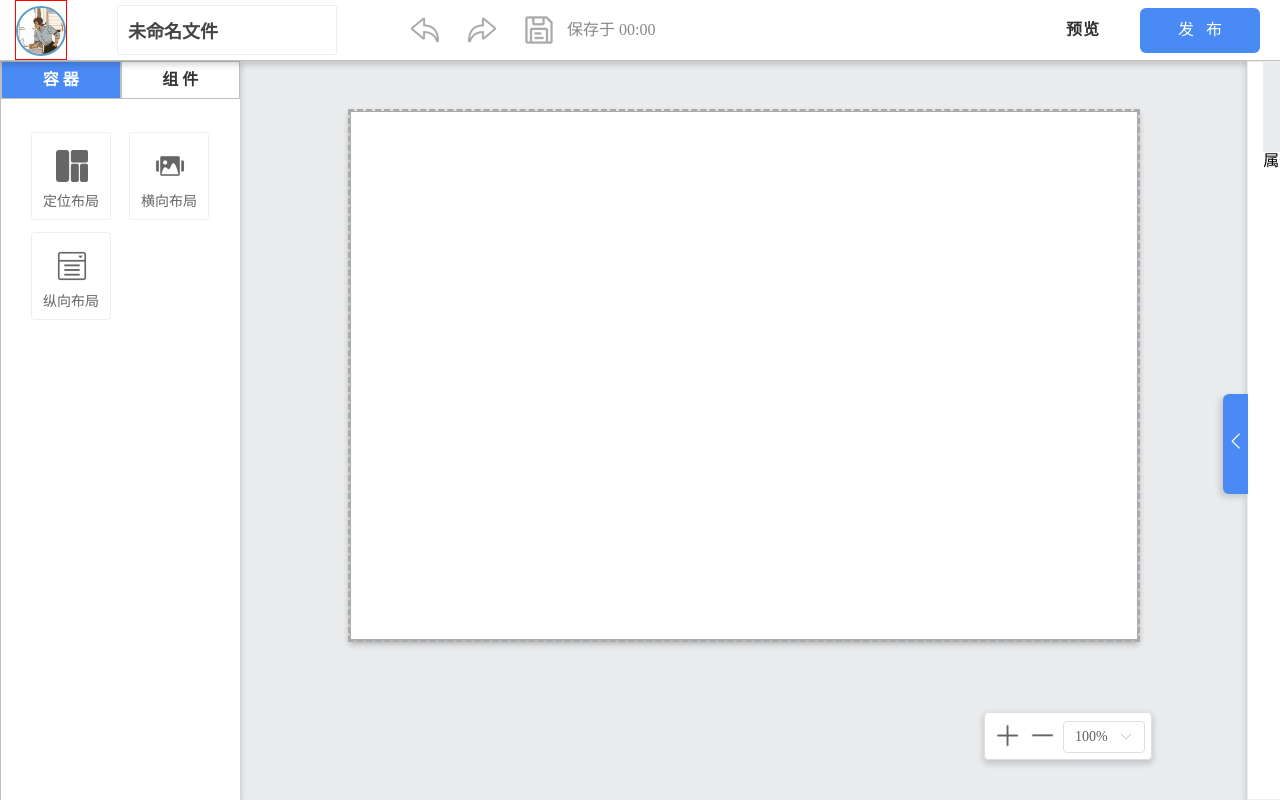
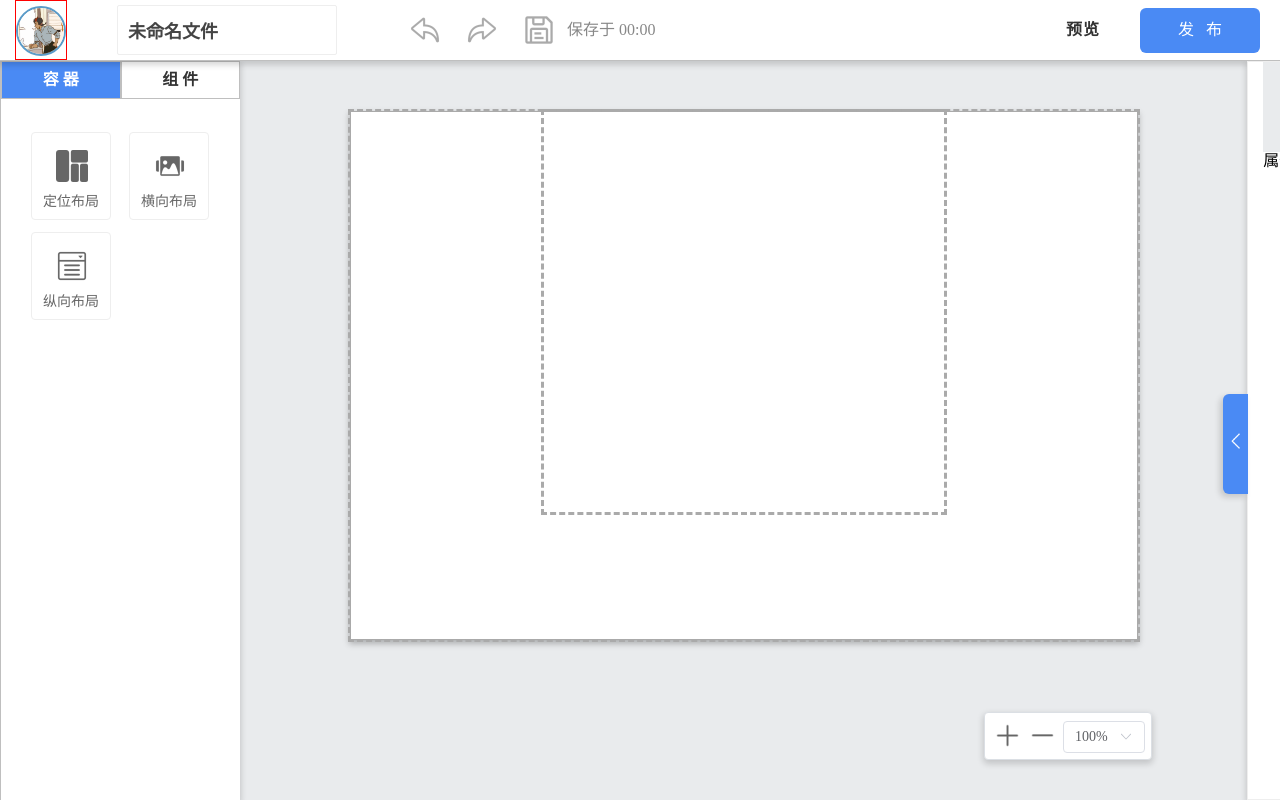
Before and after one commit to Runningsnails12/SelfDesign, a Vue app: page /projectEdit/1 in a window 1280 px wide. Both pictures are taken after a click on the item "定位布局". Built offline with nearby package versions, Linux system fonts and the light colour scheme.

Commit message:
scope: fix letters spelling bug in layout-transforms

```diff
--- a/src/components/UserComponent/UserLayoutHorizontal.vue
+++ b/src/components/UserComponent/UserLayoutHorizontal.vue
@@ -1,5 +1,5 @@
 <template>
-  <div class="container" :class="{active: isActive}" style="position: relative">
+  <div class="container" :class="{active: isActive}">
     <component-decorator
       v-for="child in myChildren"
       :key="child.id"
@@ -11,8 +11,10 @@
         :is="componentMap.get(child.tag)"
         v-bind="data"
         :id="'component' + child.id"
-        style="position: relative; user-select: none"
-        :style="child.tempStyle"
+        :style="[child.tempStyle,{
+          position: 'relative',
+          'user-select': 'none'
+        }]"
       />
     </component-decorator>
   </div>
@@ -70,6 +72,7 @@ export default {
 
 <style scoped>
 .container {
+  position: relative;
   display: flex;
   justify-content: v-bind(justifyContent);
   align-items: v-bind(alignItems);
--- a/src/components/UserComponent/UserLayoutPosition.vue
+++ b/src/components/UserComponent/UserLayoutPosition.vue
@@ -1,19 +1,77 @@
 <template>
-  <div>
-
+  <div class="container" :class="{active: isActive}">
+    <component-decorator
+      v-for="child in myChildren"
+      :key="child.id"
+      :id="child.id"
+      v-slot="{ data }"
+    >
+      <component
+        @click.stop
+        :is="componentMap.get(child.tag)"
+        v-bind="data"
+        :id="'component' + child.id"
+        :style="[
+          child.tempStyle,
+          {
+            position: 'absolute',
+            'user-select': 'none',
+          },
+        ]"
+      />
+    </component-decorator>
   </div>
 </template>
 
 <script>
+import {toRefs} from '@vue/reactivity';
+import {useStore} from 'vuex';
+import {computed} from 'vue';
+import componentMap from './componentMap';
 export default {
-  setup () {
+  name: 'UserLayoutPosition',
+  props: {
+    componentId: {
+      type: Number,
+      required: true,
+    },
+    myChildren: {
+      type: Array,
+      default: [],
+    },
+    width: {
+      type: [String, Number, null],
+      default: '400px',
+    },
+    height: {
+      type: [String, Number, null],
+      default: '400px',
+    },
+  },
 
-
-    return {}
-  }
+  setup(props) {
+     const { componentId } = toRefs(props)
+    const store = useStore()
+    let isActive = computed(
+      () => componentId.value === store.state.editPage.activeContainerId
+    )
+    return {
+      isActive,
+      componentMap,
+    }
+  },
 }
 </script>
 
-<style lang="scss" scoped>
+<style scoped>
+.container {
+  position: relative;
+  height: v-bind(height);
+  width: v-bind(width);
+  outline: dashed #aaa;
+}
 
+.active {
+  outline: #4A8AF4 solid 2px;
+}
 </style>
--- a/src/components/UserComponent/UserLayoutVertical.vue
+++ b/src/components/UserComponent/UserLayoutVertical.vue
@@ -2,7 +2,6 @@
   <div
     class="container"
     :class="{ active: isActive }"
-    style="position: relative"
   >
     <component-decorator
       v-for="child in myChildren"
@@ -15,8 +14,10 @@
         :is="componentMap.get(child.tag)"
         v-bind="data"
         :id="'component' + child.id"
-        style="position: relative; user-select: none"
-        :style="child.tempStyle"
+        :style="[child.tempStyle,{
+          position:'relative',
+          'user-select': 'none'
+        }]"
       />
     </component-decorator>
   </div>
@@ -73,6 +74,7 @@ export default {
 
 <style scoped>
 .container {
+  position: relative;
   display: flex;
   flex-direction: column;
   justify-content: v-bind(justifyContent);
--- a/src/components/UserComponent/transformers.js
+++ b/src/components/UserComponent/transformers.js
@@ -27,7 +27,7 @@ const userLayoutHorizontal = (raw) => {
     myChildren: raw.children,
     width: raw.style.width,
     height: raw.style.height,
-    justiyContent: raw.style.justifyContent ? raw.style.justifyContent : raw.style['justify-content'],
+    justifyContent: raw.style.justifyContent ? raw.style.justifyContent : raw.style['justify-content'],
     alignItems: raw.style.alignItems ? raw.style.alignItems : raw.style['align-items']
   };
 };
@@ -38,10 +38,21 @@ const userLayoutVertical = (raw) => {
     myChildren: raw.children,
     width: raw.style.width,
     height: raw.style.height,
-    justiyContent: raw.style.justifyContent ? raw.style.justifyContent : raw.style['justify-content'],
+    justifyContent: raw.style.justifyContent ? raw.style.justifyContent : raw.style['justify-content'],
     alignItems: raw.style.alignItems ? raw.style.alignItems : raw.style['align-items']
   };
 };
+
+const userLayoutPosition = (raw) => {
+  return {
+    componentId: raw.id,
+    myChildren: raw.children,
+    width: raw.style.width,
+    height: raw.style.height
+  };
+}
+
+
 
 /**
  * 在用到ComponentDecorator的那个组件setup里执行
@@ -56,7 +67,8 @@ const useUserComponentTransformer = () => {
       ['Text', userText],
       ['Button', userButton],
       ['HorizontalLayout',userLayoutHorizontal],
-      ['VerticalLayout', userLayoutVertical]
+      ['VerticalLayout', userLayoutVertical],
+      ['PositionLayout', userLayoutPosition]
     ])
   );
 };
--- a/src/main.js
+++ b/src/main.js
@@ -9,7 +9,7 @@ import UserImage from './components/UserComponent/UserImage.vue';
 import UserText from './components/UserComponent/UserText.vue';
 import UserLayoutVertical from './components/UserComponent/UserLayoutVertical.vue';
 import UserLayoutHorizontal from './components/UserComponent/UserLayoutHorizontal.vue';
-
+import UserLayoutPosition from './components/UserComponent/UserLayoutPosition.vue'
 
 
 const app = createApp(App);
@@ -18,6 +18,7 @@ app.component(UserImage.name,UserImage);
 app.component(UserText.name,UserText);
 app.component(UserLayoutHorizontal.name,UserLayoutHorizontal);
 app.component(UserLayoutVertical.name,UserLayoutVertical);
+app.component(UserLayoutPosition.name, UserLayoutPosition);
 app.use(router);
 app.use(store);
 app.mount('#app');
--- a/src/store/modules/editPage.js
+++ b/src/store/modules/editPage.js
@@ -114,7 +114,6 @@ export default {
       if (to === -1) { return; }
       const activeComponentId = state.activeComponentId;
       const from = state.components.get(activeComponentId).parentId;
-      console.log(from, to);
       if (to !== from) {
         const comp = deleteComponentFromJson(state, { parentId: from, targetId: activeComponentId });
         comp.parentId = to;
```
Also changed, not shown: document/interface-components.md (+2 -2 lines).
